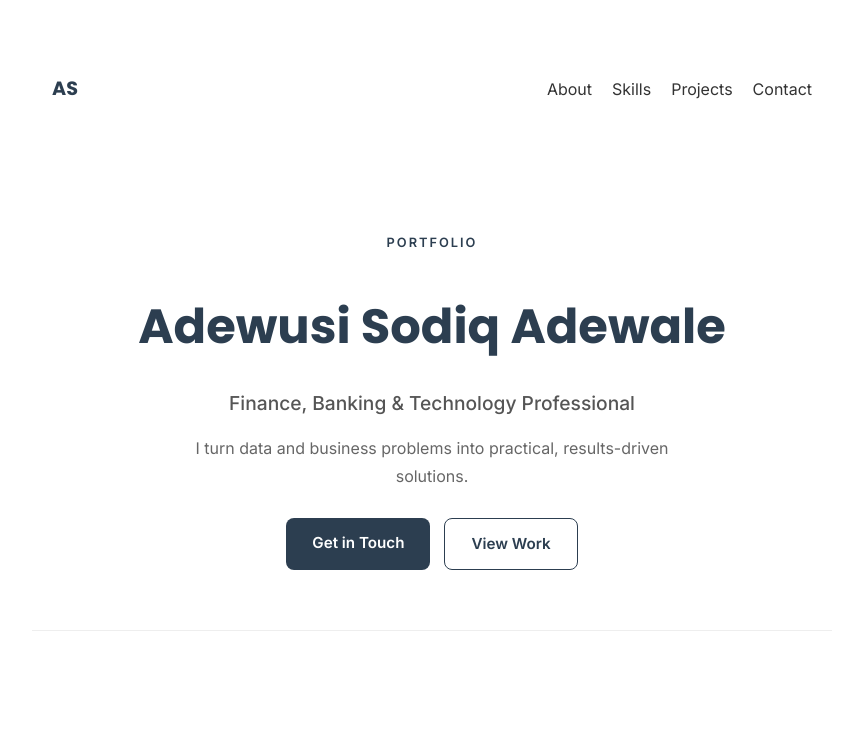
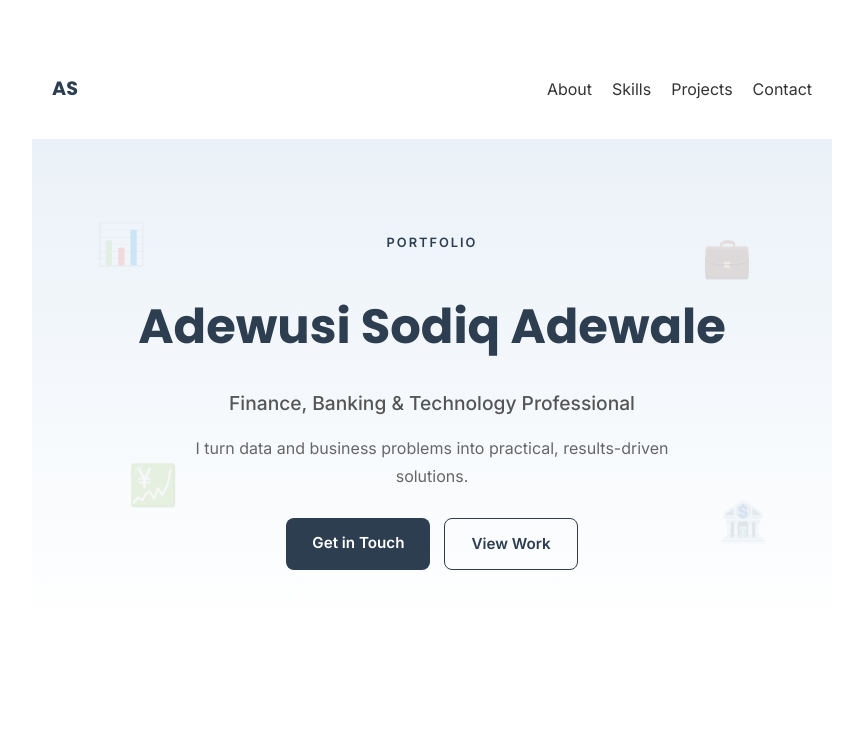
Before and after one commit to Waale01/portfolio-website, a plain HTML site: page index.html in a window 1280 px wide. Shown: the top 750 px of the page, without its empty margins (208-1071 px from the left). Drawn offline with Linux system fonts and the light colour scheme.

Commit message:
Add gradient hero background and floating icons

```diff
--- a/index.html
+++ b/index.html
@@ -22,6 +22,11 @@
 </nav>
 
 <header class="hero">
+  <div class="hero-icon icon-1">📊</div>
+  <div class="hero-icon icon-2">💼</div>
+  <div class="hero-icon icon-3">💹</div>
+  <div class="hero-icon icon-4">🏦</div>
+
   <p class="hero-eyebrow">Portfolio</p>
   <h1>Adewusi Sodiq Adewale</h1>
   <p class="tagline">Finance, Banking &amp; Technology Professional</p>
--- a/style.css
+++ b/style.css
@@ -71,10 +71,31 @@ nav {
 
 /* Hero */
 .hero {
+  position: relative;
+  overflow: hidden;
   text-align: center;
   padding: 80px 20px 60px;
-  border-bottom: 1px solid #eee;
   margin-bottom: 40px;
+  background: linear-gradient(180deg, #eaf1f8 0%, #ffffff 100%);
+  border-radius: 0 0 24px 24px;
+}
+
+.hero-icon {
+  position: absolute;
+  font-size: 2.5rem;
+  opacity: 0.15;
+  animation: float 6s ease-in-out infinite;
+  pointer-events: none;
+}
+
+.icon-1 { top: 15%; left: 8%; animation-delay: 0s; }
+.icon-2 { top: 20%; right: 10%; animation-delay: 1.5s; }
+.icon-3 { bottom: 20%; left: 12%; animation-delay: 3s; }
+.icon-4 { bottom: 15%; right: 8%; animation-delay: 4.5s; }
+
+@keyframes float {
+  0%, 100% { transform: translateY(0px); }
+  50% { transform: translateY(-15px); }
 }
 
 .hero-eyebrow {
```
